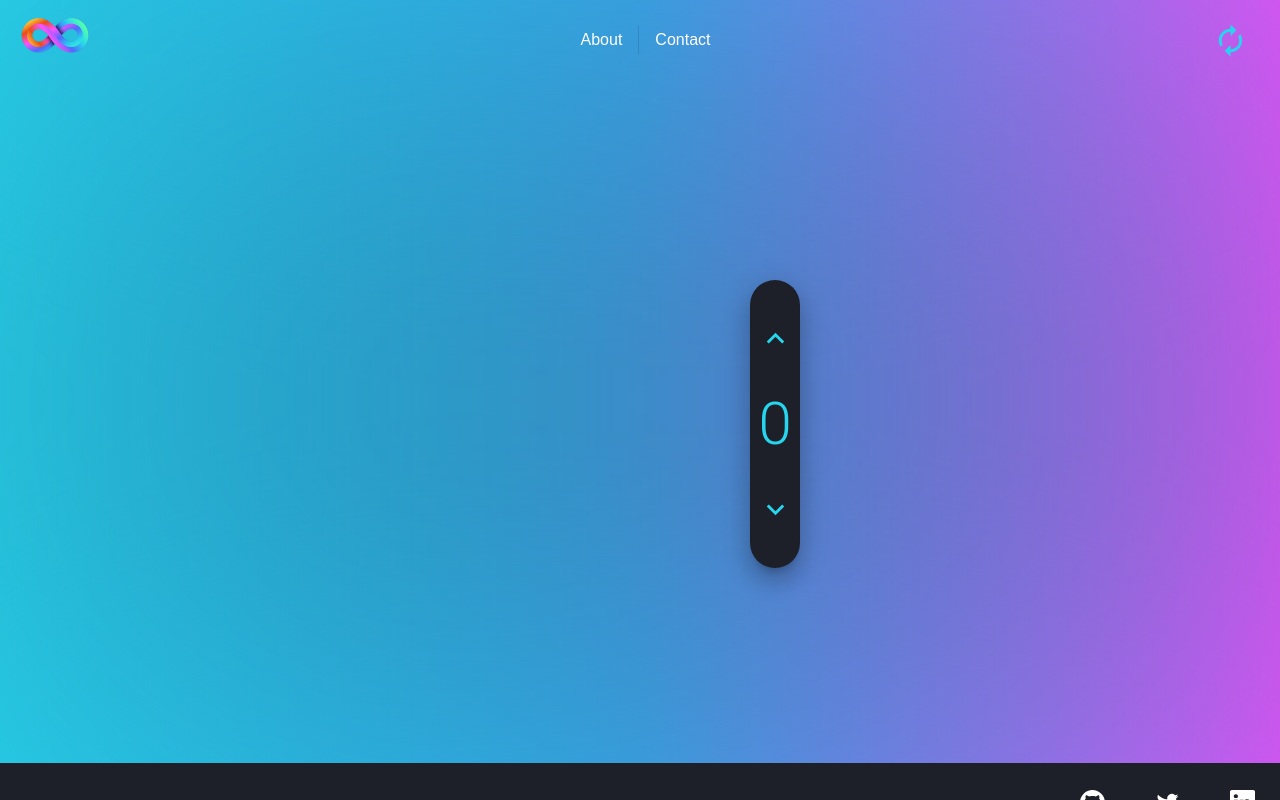
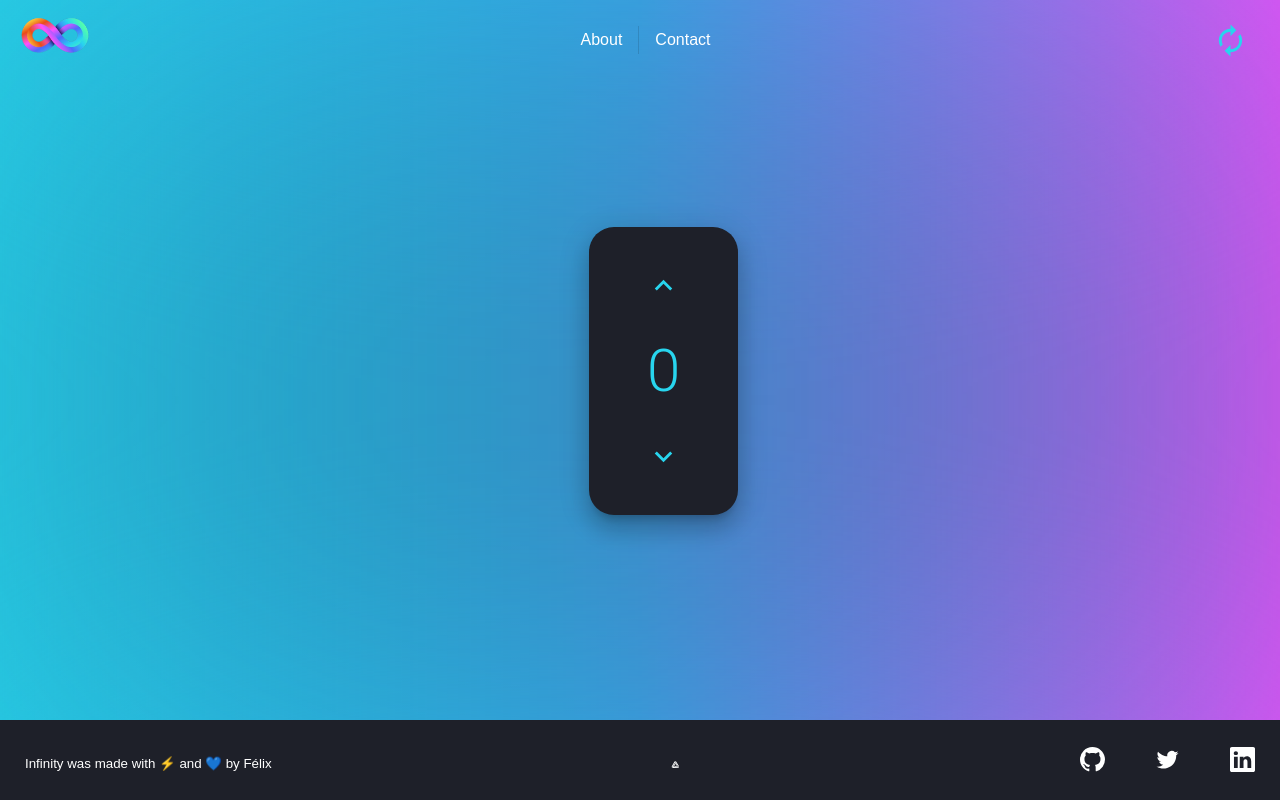
Before and after one commit to Felix-Hz/counter-react-mui, a React (Create React App) app: page / in a window 1280 px wide. Built offline with nearby package versions, Linux system fonts and the light colour scheme.

Commit message:
add: progress bar

```diff
--- a/src/components/Counter/Counter.js
+++ b/src/components/Counter/Counter.js
@@ -1,9 +1,21 @@
-// ------- IMPORTS ---------
+// ------- IMPORTS --------- \\
 import React, { useContext } from "react";
-import { Stack, Box, Button, Paper, Typography } from "../../mui";
+
+import {
+  Stack,
+  Box,
+  Button,
+  Paper,
+  Typography,
+  CircularProgress,
+  LinearProgress,
+} from "../../mui";
 import CountContext from "../../context/CountContext";
+
 import KeyboardArrowUpIcon from "@mui/icons-material/KeyboardArrowUp";
 import KeyboardArrowDownIcon from "@mui/icons-material/KeyboardArrowDown";
+
+// ------- KODE --------- \\
 
 const Counter = ({ initial }) => {
   const { value, setValue } = useContext(CountContext);
@@ -15,16 +27,36 @@ const Counter = ({ initial }) => {
   };
 
   const increment = () => {
-    if (value >= 0) {
+    if (value >= 0 && value < 100) {
       setValue((count) => count + 1);
     }
   };
 
   return (
-    <Box sx={{ height: "60.4vh" }}>
+    <Box sx={{ height: "80vh" }}>
+      <Stack
+        direction="column"
+        justifyContent="center"
+        alignItems="center"
+        spacing={0.5}
+        sx={{ position: "relative" }}
+      >
+        <CircularProgress
+          variant="determinate"
+          value={value}
+          size={"35%"}
+          sx={{
+            mt: "50px",
+            color: "#28d5ee",
+          }}
+        />
+
         <Paper
           elevation={15}
           sx={{
+            position: "absolute",
+            top: "32%",
+            left: "46%",
             m: "200px 750px",
             p: "25px",
             borderRadius: "25px",
@@ -41,7 +73,11 @@ const Counter = ({ initial }) => {
                 fontSize="large"
               />
             </Button>
-          <Typography variant="h2" sx={{ m: "16px 0" }} style={{color: "#28d5ee" }}>
+            <Typography
+              variant="h2"
+              sx={{ m: "16px 0" }}
+              style={{ color: "#28d5ee" }}
+            >
               {value}
             </Typography>
             <Button
@@ -55,6 +91,7 @@ const Counter = ({ initial }) => {
             </Button>
           </Stack>
         </Paper>
+      </Stack>
     </Box>
   );
 };
--- a/src/mui/index.js
+++ b/src/mui/index.js
@@ -6,3 +6,5 @@ export { default as Link } from "@mui/material/Link";
 export { default as Box } from "@mui/material/Box";
 export { default as Paper } from "@mui/material/Paper";
 export { default as Typography } from "@mui/material/Typography";
+export { default as CircularProgress } from "@mui/material/CircularProgress";
+export { default as LinearProgress } from "@mui/material/LinearProgress";
```
Lines whose indentation alone changed are shown as unchanged.
